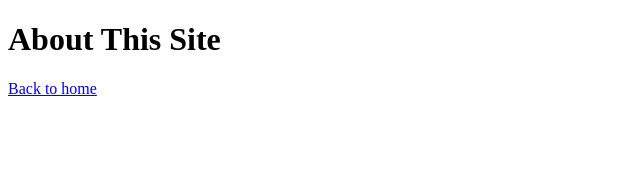
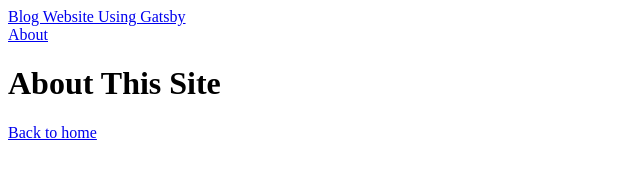
Before and after one commit to bhaveek424/blogOg, a Gatsby site: page /about in a window 1280 px wide. Shown: the whole page, without its empty margins (0-640 px from the left). Built offline with nearby package versions, Linux system fonts and the light colour scheme; Gatsby itself is replaced by a stand-in of ours.

Commit message:
shared layouts: layout.js

```diff
--- /dev/null
+++ b/src/components/layout.js
@@ -0,0 +1,37 @@
+import * as React from 'react'
+import {Link, useStaticQuery, graphql} from 'gatsby'
+import { Seo } from './seo'
+
+export default function Layout({
+    children,
+    title = false,
+    description = false,
+    image = false,
+    path = false, // its easier to explicitly say just make it falss instead of letting it check if its undefined or default
+
+}) {
+     const data = useStaticQuery(graphql`
+     query GetSiteTitle {
+        site {
+            siteMetadata {
+                title
+                }
+            }
+        }
+    `)
+
+     const meta = data?.site?.siteMetadata ?? {}
+
+     return (
+        <>
+            <Seo title={title} description={description} image={image} path={path} />
+            <header>
+                <Link to="/">{meta.title}</Link>
+                <nav>
+                    <Link to="/about">About</Link>
+                </nav>
+            </header>
+            <main>{children}</main>
+        </>
+     )
+}
--- a/src/pages/about.js
+++ b/src/pages/about.js
@@ -1,18 +1,17 @@
 import * as React from 'react';
 import { Link } from 'gatsby';
-import { Seo } from '../components/seo';
+import Layout from '../components/layout';
+
 
 export default function IndexPage(){
     return (
-      <>
-        <Seo
+      <Layout
+
             title="About This Site"
-            descrition="More information about this site." />
-        <main>
+            descrition="More information about this site." >
             <h1>About This Site</h1>
             <Link to="/">Back to home</Link>
 
-        </main>
-      </>
+      </Layout>
     )
 }
```
Also changed, not shown: src/pages/index.js (+4 -22 lines).
